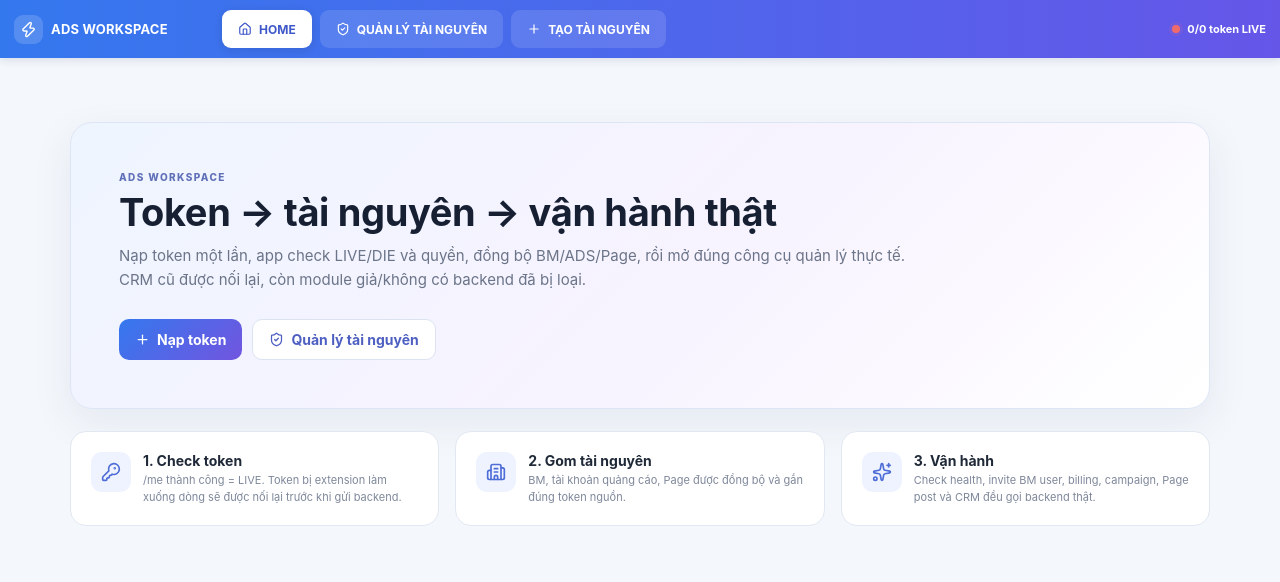
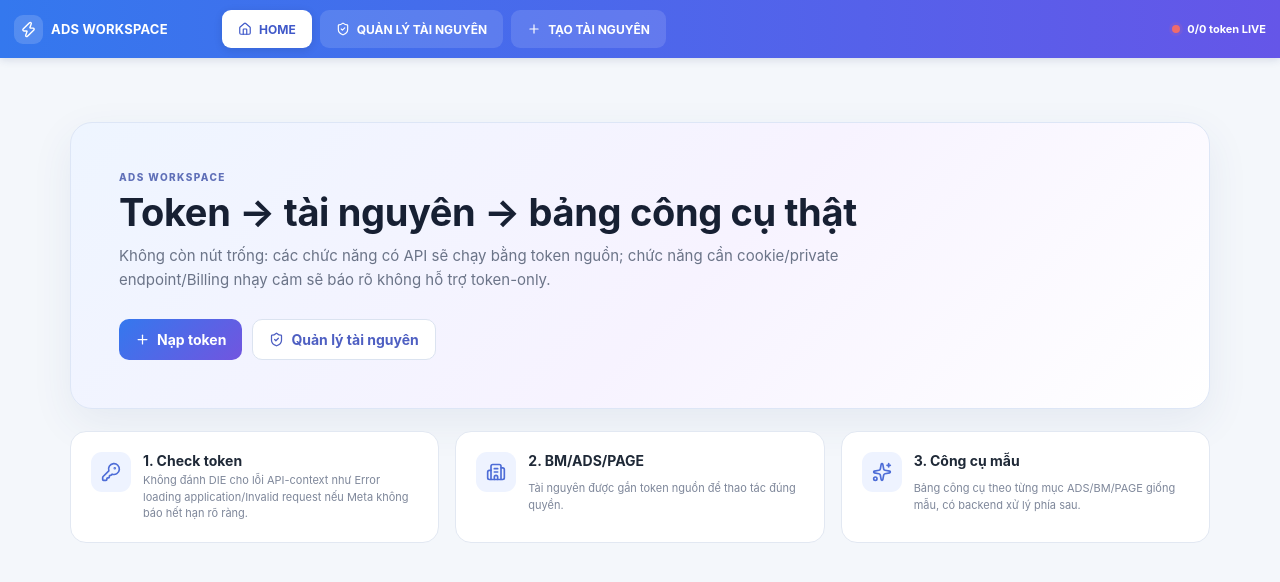
Before and after one commit to techzoneadapter-droid/rentainguyen, a Next.js app: page /new in a window 1280 px wide. Shown: the top 582 px of the page. Built offline with nearby package versions, Linux system fonts and the light colour scheme.

Commit message:
Use resource console v4 for new workspace

```diff
--- a/app/new/page.tsx
+++ b/app/new/page.tsx
@@ -1,5 +1,5 @@
-import ResourceConsoleV3 from '../resource-console-v3';
+import ResourceConsoleV4 from '../resource-console-v4';
 
 export default function NewDashboardPage() {
-  return <ResourceConsoleV3 />;
+  return <ResourceConsoleV4 />;
 }
```
